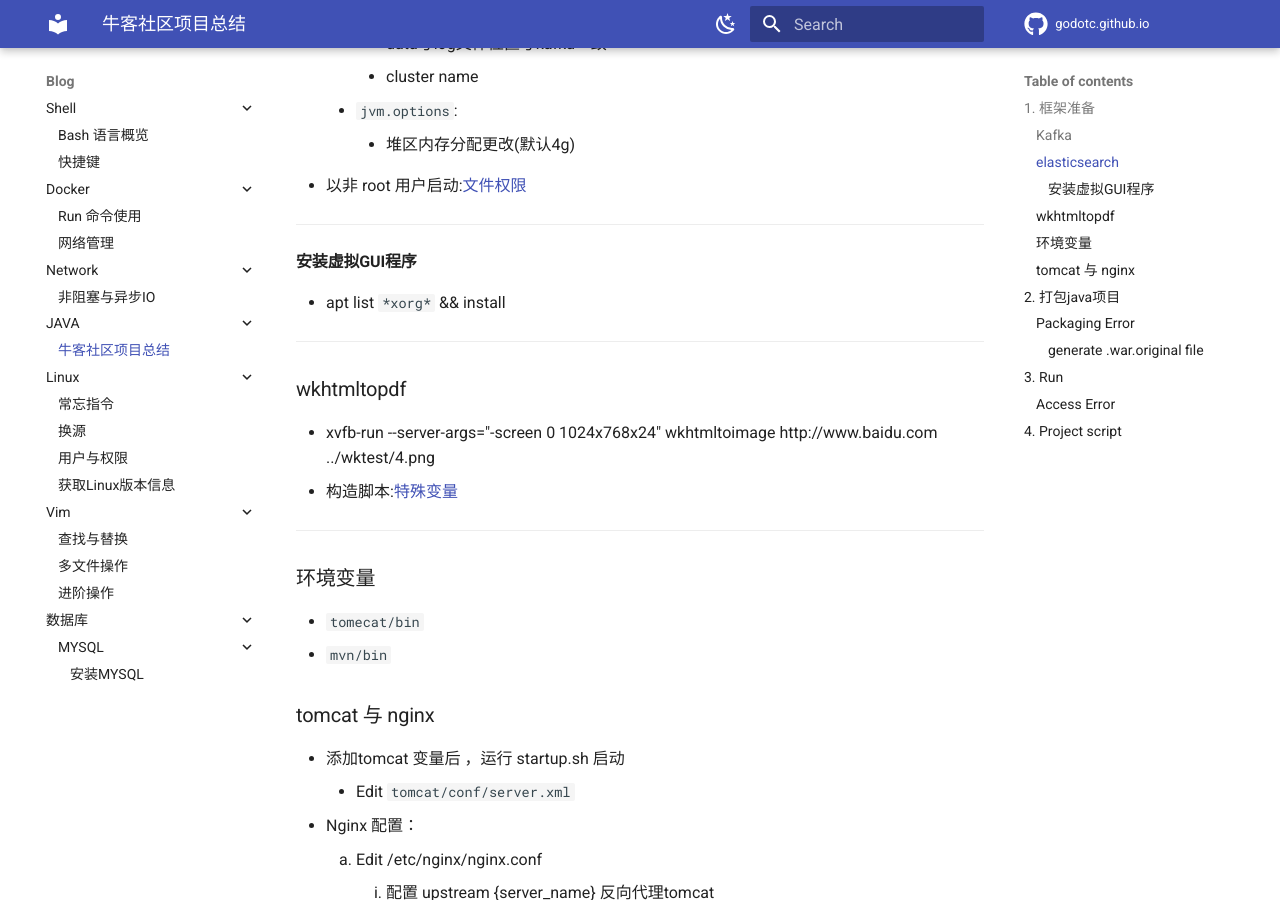
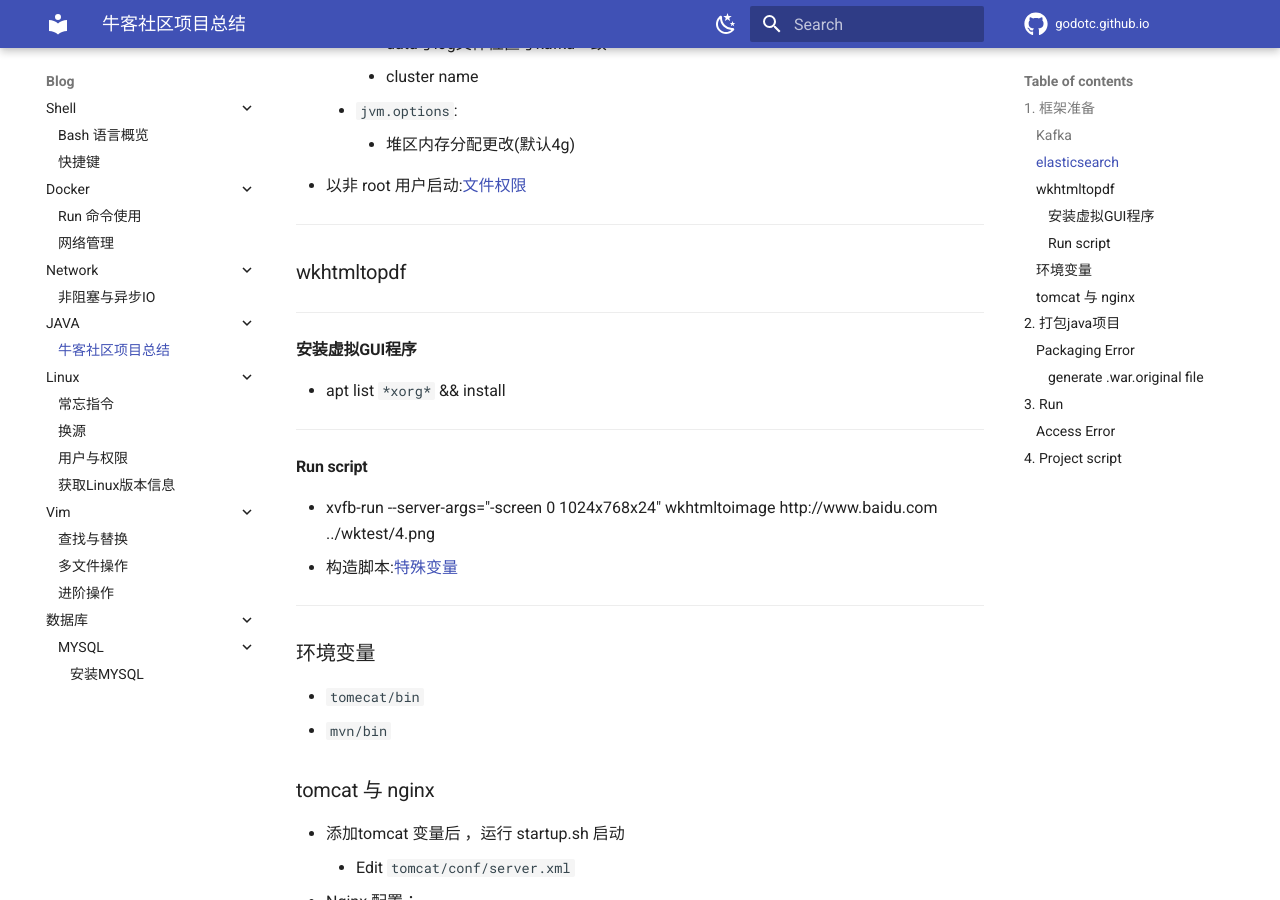
Before and after one commit to godotc/godotc.github.io, an MkDocs documentation site: the page built from docs/Blog/JAVA/牛客社区项目总结.md, in a window 1280 px wide and 900 px high, scrolled down 1062 px. Built offline with MkDocs 1.6.1 and Material for MkDocs 9.7.7, drawn with Linux system fonts in a browser that asks for light colours; comment, search, counter and statistics services are not loaded.

```diff
--- a/docs/Blog/JAVA/牛客社区项目总结.md
+++ b/docs/Blog/JAVA/牛客社区项目总结.md
@@ -33,14 +33,17 @@
 		- 堆区内存分配更改(默认4g)
 - 以非 root 用户启动:[文件权限](../Linux/用户与权限.md#文件权限)
 
+
+---
+### wkhtmltopdf
 ---
 #### 安装虚拟GUI程序
 - apt list `*xorg*` && install
 
 ---
-### wkhtmltopdf
+#### Run script
 - xvfb-run --server-args="-screen 0 1024x768x24"  wkhtmltoimage http://www.baidu.com ../wktest/4.png
-- 构造脚本:[特殊变量](../Shell/Bash%20lang.md#3%20特殊变量)
+- 构造脚本:[特殊变量](../Shell/Bash-lang.md#3%20特殊变量)
 
 ---
 ### 环境变量
```
Also changed, not shown: other parts of docs/Blog/JAVA/牛客社区项目总结.md (+2 -0 lines), 1 other file.
